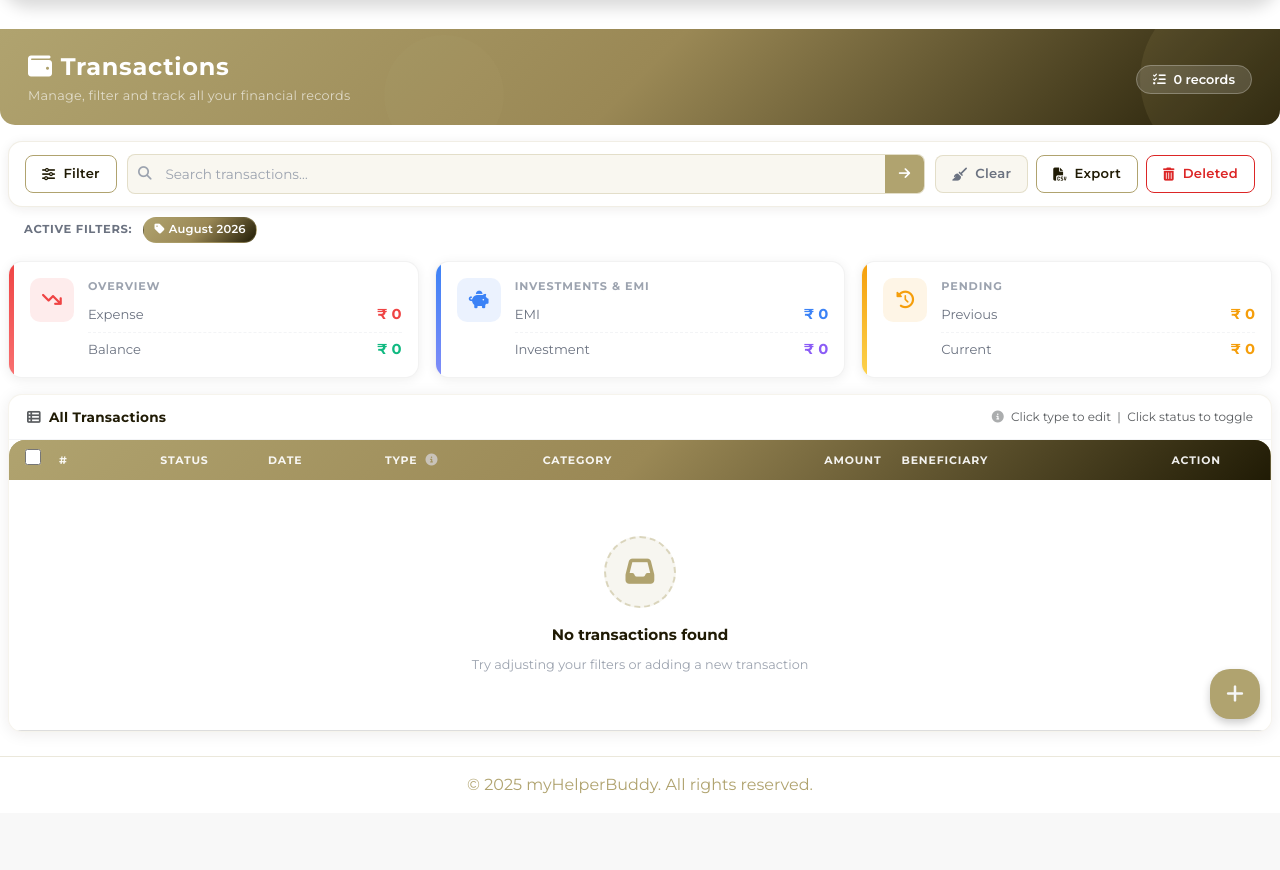
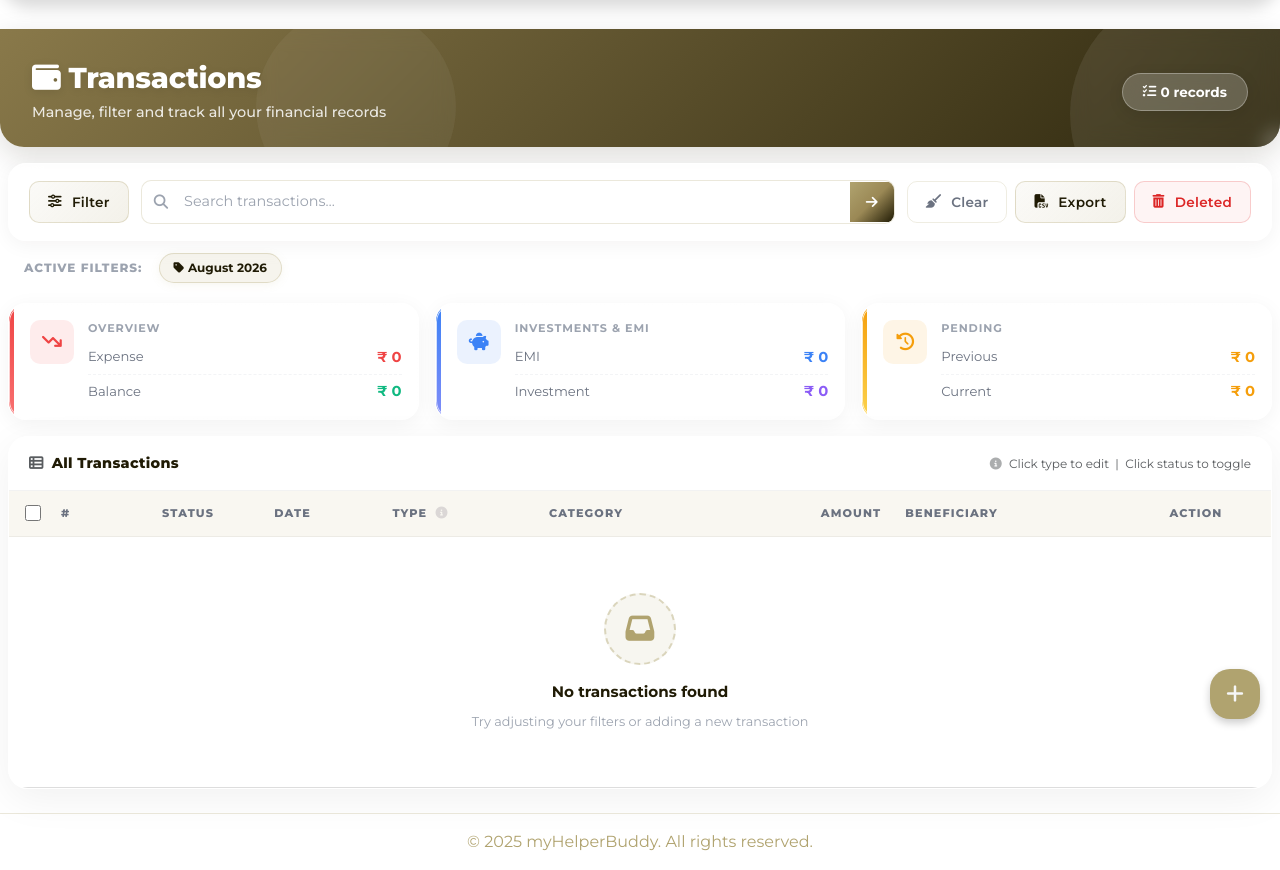
Before and after one commit to goodluckyash04/myHelperBuddy, a Django app: page /transaction-detail/ in a window 1280 px wide. Shown: the part 61-931 px from the top of the page. Before the commit the page ends 855 px from the top, so only its background shows below. Run offline with Django 4.2, Linux system fonts and the light colour scheme; the visitor is signed in with stand-in values (Sample User, id 1); data comes from the database, SQL or seed files in the repository; some libraries are stand-ins or nearby versions; some web fonts are replaced.

Commit message:
feat: add transaction management UI components including detailed table, filter grids, and summary templates

```diff
--- a/accounts/templates/transaction/filter_grid.html
+++ b/accounts/templates/transaction/filter_grid.html
@@ -62,16 +62,17 @@
 <style>
 /* ── Toolbar Wrapper ─────────────────────────────────────── */
 .txn-toolbar-wrap {
-    background: #fff;
-    border-radius: 14px;
-    box-shadow: 0 2px 12px rgba(32, 27, 5, 0.08);
-    border: 1px solid rgba(176, 163, 111, 0.18);
-    padding: 12px 16px;
+    background: rgba(255, 255, 255, 0.85);
+    backdrop-filter: blur(15px);
+    border-radius: 18px;
+    box-shadow: 0 4px 20px rgba(32, 27, 5, 0.05);
+    border: 1px solid rgba(255, 255, 255, 0.8);
+    padding: 16px 20px;
 }
 .txn-toolbar {
     display: flex;
     align-items: center;
-    gap: 10px;
+    gap: 12px;
     flex-wrap: wrap;
 }
 
@@ -80,51 +81,53 @@
     display: inline-flex;
     align-items: center;
     justify-content: center;
-    gap: 4px;
-    padding: 8px 16px;
-    border-radius: 8px;
-    font-size: 0.82rem;
+    gap: 6px;
+    padding: 10px 18px;
+    border-radius: 10px;
+    font-size: 0.85rem;
     font-weight: 600;
     border: 1.5px solid transparent;
     cursor: pointer;
     text-decoration: none;
     white-space: nowrap;
-    transition: all 0.22s ease;
+    transition: all 0.3s cubic-bezier(0.4, 0, 0.2, 1);
     letter-spacing: 0.02em;
 }
 .txn-tb-btn--primary {
-    background: #fff;
-    border-color: var(--primary);
+    background: linear-gradient(135deg, rgba(176,163,111,0.05), rgba(176,163,111,0.15));
+    border-color: rgba(176,163,111,0.3);
     color: var(--primary-dark);
 }
 .txn-tb-btn--primary:hover {
-    background: var(--primary);
+    background: linear-gradient(135deg, var(--primary) 0%, #9a8855 50%, var(--primary-dark) 100%);
     color: #fff;
-    box-shadow: 0 4px 12px rgba(176, 163, 111, 0.35);
-    transform: translateY(-1px);
+    border-color: transparent;
+    box-shadow: 0 6px 15px rgba(176, 163, 111, 0.25);
+    transform: translateY(-2px);
     text-decoration: none;
 }
 .txn-tb-btn--ghost {
-    background: #f9f7f0;
-    border-color: rgba(176, 163, 111, 0.3);
+    background: transparent;
+    border-color: rgba(176, 163, 111, 0.2);
     color: #6b7280;
 }
 .txn-tb-btn--ghost:hover {
-    background: #f1ede0;
+    background: rgba(176, 163, 111, 0.08);
     color: var(--primary-dark);
     border-color: var(--primary);
     text-decoration: none;
 }
 .txn-tb-btn--danger {
-    background: #fff;
-    border-color: #dc2626;
+    background: rgba(220, 38, 38, 0.05);
+    border-color: rgba(220, 38, 38, 0.2);
     color: #dc2626;
 }
 .txn-tb-btn--danger:hover {
-    background: #dc2626;
+    background: linear-gradient(135deg, #ef4444, #dc2626);
     color: #fff;
-    box-shadow: 0 4px 12px rgba(220, 38, 38, 0.28);
-    transform: translateY(-1px);
+    border-color: transparent;
+    box-shadow: 0 6px 15px rgba(220, 38, 38, 0.25);
+    transform: translateY(-2px);
     text-decoration: none;
 }
 
@@ -136,43 +139,44 @@
 .txn-search-wrap {
     display: flex;
     align-items: center;
-    background: #f9f7f0;
-    border: 1.5px solid rgba(176, 163, 111, 0.3);
-    border-radius: 8px;
+    background: rgba(255, 255, 255, 0.9);
+    border: 1.5px solid rgba(176, 163, 111, 0.25);
+    border-radius: 10px;
     overflow: hidden;
-    transition: border-color 0.2s, box-shadow 0.2s;
+    transition: all 0.3s ease;
 }
 .txn-search-wrap:focus-within {
     border-color: var(--primary);
-    box-shadow: 0 0 0 3px rgba(176, 163, 111, 0.18);
+    box-shadow: 0 0 0 4px rgba(176, 163, 111, 0.15);
+    transform: scale(1.01);
 }
 .txn-search-icon {
-    padding: 0 10px;
+    padding: 0 12px;
     color: #9ca3af;
-    font-size: 0.85rem;
+    font-size: 0.9rem;
     flex-shrink: 0;
 }
 .txn-search-input {
     flex: 1;
     border: none;
     background: transparent;
-    padding: 9px 4px;
-    font-size: 0.85rem;
+    padding: 10px 4px;
+    font-size: 0.9rem;
     color: var(--primary-dark);
     outline: none;
     font-family: inherit;
 }
 .txn-search-input::placeholder { color: #9ca3af; }
 .txn-search-btn {
-    background: var(--primary);
+    background: linear-gradient(135deg, var(--primary) 0%, #9a8855 50%, var(--primary-dark) 100%);
     border: none;
-    padding: 9px 14px;
+    padding: 10px 16px;
     color: #fff;
     cursor: pointer;
-    transition: background 0.2s;
-    font-size: 0.82rem;
+    transition: opacity 0.2s;
+    font-size: 0.85rem;
 }
-.txn-search-btn:hover { background: #a1905e; }
+.txn-search-btn:hover { opacity: 0.9; }
 
 /* ── Actions group ───────────────────────────────────────── */
 .txn-tb-actions {
--- a/accounts/templates/transaction/transactionDetails.html
+++ b/accounts/templates/transaction/transactionDetails.html
@@ -68,28 +68,38 @@
 <style>
 /* ── Page Banner ─────────────────────────────────────────── */
 .txn-page-banner {
-    background: linear-gradient(135deg, var(--primary) 0%, #9a8855 50%, var(--primary-dark) 100%);
-    padding: 24px 28px 20px;
+    background: linear-gradient(-45deg, var(--primary-dark), #9a8855, var(--primary), #a69550);
+    background-size: 400% 400%;
+    animation: gradientBG 15s ease infinite;
+    padding: 32px 32px 24px;
     margin-bottom: 0;
     position: relative;
     overflow: hidden;
-    border-radius: 0 0 15px 15px;
+    border-radius: 0 0 24px 24px;
+    box-shadow: 0 10px 30px rgba(32, 27, 5, 0.15);
+}
+@keyframes gradientBG {
+    0% { background-position: 0% 50%; }
+    50% { background-position: 100% 50%; }
+    100% { background-position: 0% 50%; }
 }
 .txn-page-banner::before {
     content: '';
     position: absolute;
     top: -40px; right: -40px;
-    width: 180px; height: 180px;
+    width: 250px; height: 250px;
     border-radius: 50%;
-    background: rgba(176, 163, 111, 0.12);
+    background: rgba(255, 255, 255, 0.08);
+    backdrop-filter: blur(10px);
 }
 .txn-page-banner::after {
     content: '';
     position: absolute;
-    bottom: -30px; left: 30%;
-    width: 120px; height: 120px;
+    bottom: -60px; left: 20%;
+    width: 200px; height: 200px;
     border-radius: 50%;
-    background: rgba(176, 163, 111, 0.08);
+    background: rgba(255, 255, 255, 0.05);
+    backdrop-filter: blur(10px);
 }
 .txn-banner-content {
     display: flex;
@@ -99,50 +109,78 @@
     z-index: 1;
 }
 .txn-banner-title {
-    font-size: 1.5rem;
-    font-weight: 700;
+    font-size: 1.8rem;
+    font-weight: 800;
     color: #fff;
-    margin: 0 0 4px;
-    letter-spacing: 0.03em;
+    margin: 0 0 6px;
+    letter-spacing: -0.01em;
+    text-shadow: 0 2px 10px rgba(0,0,0,0.1);
 }
 .txn-banner-subtitle {
-    font-size: 0.8rem;
-    color: rgba(255,255,255,0.65);
+    font-size: 0.9rem;
+    color: rgba(255,255,255,0.85);
     margin: 0;
-    letter-spacing: 0.02em;
+    font-weight: 500;
 }
 .txn-count-chip {
-    background: rgba(255,255,255,0.15);
-    backdrop-filter: blur(8px);
-    border: 1px solid rgba(255,255,255,0.25);
+    display: inline-flex;
+    align-items: center;
+    background: rgba(255,255,255,0.2);
+    backdrop-filter: blur(12px);
+    border: 1px solid rgba(255,255,255,0.3);
     border-radius: 50px;
-    padding: 6px 16px;
+    padding: 8px 20px;
     color: #fff;
-    font-size: 0.8rem;
-    font-weight: 600;
-    white-space: nowrap;
+    font-size: 0.85rem;
+    font-weight: 700;
+    box-shadow: 0 4px 15px rgba(0,0,0,0.1);
 }
 
 /* ── Active Filter Badges ────────────────────────────────── */
 .txn-filter-label {
-    font-size: 0.72rem;
+    font-size: 0.75rem;
     text-transform: uppercase;
-    font-weight: 700;
-    color: #6b7280;
-    letter-spacing: 0.06em;
-    margin-right: 4px;
+    font-weight: 800;
+    color: #9ca3af;
+    letter-spacing: 0.08em;
+    margin-right: 8px;
 }
 .txn-filter-badge {
-    display: inline-block;
-    background: linear-gradient(135deg, var(--primary) 0%, #9a8855 50%, var(--primary-dark) 100%);
-    color: #ffffff;
-    font-size: 0.72rem;
-    font-weight: 600;
+    display: inline-flex;
+    align-items: center;
+    background: rgba(176, 163, 111, 0.12);
+    color: var(--primary-dark);
+    font-size: 0.75rem;
+    font-weight: 700;
     border-radius: 50px;
-    padding: 3px 10px;
-    margin: 2px 3px;
-    border: 1px solid rgba(176,163,111,0.4);
-    letter-spacing: 0.02em;
+    padding: 5px 14px;
+    margin: 4px 4px;
+    border: 1px solid rgba(176, 163, 111, 0.3);
+    box-shadow: 0 2px 10px rgba(176, 163, 111, 0.1);
+    backdrop-filter: blur(4px);
+    transition: transform 0.2s, box-shadow 0.2s;
+}
+.txn-filter-badge:hover {
+    transform: translateY(-2px);
+    box-shadow: 0 4px 15px rgba(176, 163, 111, 0.2);
+}
+
+/* ── Responsive Adjustments ──────────────────────────────── */
+@media (max-width: 576px) {
+    .txn-banner-content {
+        flex-direction: column;
+        align-items: flex-start;
+        gap: 16px;
+    }
+    .txn-page-banner {
+        padding: 24px 24px 20px;
+    }
+    .txn-banner-title {
+        font-size: 1.5rem;
+    }
+    .txn-count-chip {
+        margin-top: 4px;
+    }
 }
 </style>
 
--- a/accounts/templates/transaction/transaction_detail_table.html
+++ b/accounts/templates/transaction/transaction_detail_table.html
@@ -151,10 +151,11 @@
 <style>
 /* ── Table Card ──────────────────────────────────────────── */
 .txn-table-card {
-    background: #fff;
-    border-radius: 14px;
-    box-shadow: 0 2px 16px rgba(32, 27, 5, 0.08);
-    border: 1px solid rgba(176, 163, 111, 0.12);
+    background: rgba(255, 255, 255, 0.9);
+    backdrop-filter: blur(20px);
+    border-radius: 20px;
+    box-shadow: 0 10px 40px rgba(0, 0, 0, 0.06);
+    border: 1px solid rgba(255, 255, 255, 1);
     overflow: hidden;
     margin-bottom: 24px;
 }
@@ -164,14 +165,15 @@
     display: flex;
     align-items: center;
     justify-content: space-between;
-    padding: 12px 18px;
-    border-bottom: 1px solid #f3f4f6;
+    padding: 16px 20px;
+    border-bottom: 1px solid rgba(0,0,0,0.05);
+    background: rgba(255,255,255,0.4);
     flex-wrap: wrap;
     gap: 8px;
 }
 .txn-table-section-title {
-    font-size: 0.85rem;
-    font-weight: 700;
+    font-size: 0.9rem;
+    font-weight: 800;
     color: var(--primary-dark);
     letter-spacing: 0.02em;
 }
@@ -195,8 +197,8 @@
 
 /* ── Table Head ──────────────────────────────────────────── */
 .txn-thead {
-    background: linear-gradient(135deg, var(--primary) 0%, #9a8855 50%, var(--primary-dark) 100%) !important;
-    background-color: var(--primary) !important;
+    background: rgba(249, 247, 240, 0.9) !important;
+    backdrop-filter: blur(10px);
     z-index: 1;
 }
 /* Override global th{} rule from style.css */
@@ -204,16 +206,15 @@
 .txn-thead tr th {
     background: transparent !important;
     background-color: transparent !important;
-    color: rgba(255, 255, 255, 0.92) !important;
-    border-bottom: none !important;
+    color: #6b7280 !important;
+    border-bottom: 1px solid rgba(0,0,0,0.05) !important;
 }
 .txn-th {
-    color: rgba(255,255,255,0.8) !important;
-    font-size: 0.68rem !important;
+    font-size: 0.7rem !important;
     text-transform: uppercase;
-    letter-spacing: 0.08em;
-    font-weight: 700 !important;
-    padding: 12px 10px !important;
+    letter-spacing: 0.1em;
+    font-weight: 800 !important;
+    padding: 14px 12px !important;
     border-bottom: none !important;
     white-space: nowrap;
 }
@@ -232,13 +233,18 @@
 }
 
 /* ── Rows ────────────────────────────────────────────────── */
-.txn-table { border-collapse: separate; border-spacing: 0; border-radius: 16px 16px 0 0; overflow: hidden; }
+.txn-table { border-collapse: separate; border-spacing: 0; }
 .txn-row {
     border-left: 4px solid transparent;
-    transition: background 0.15s, border-color 0.15s;
+    transition: all 0.2s ease;
+    background: transparent !important;
 }
-.txn-row:hover { background: #fafaf8 !important; }
-.txn-row td { border-bottom: 1px solid #f3f4f6 !important; padding: 10px 10px !important; }
+.txn-row:hover {
+    background: #fff !important;
+    transform: translateX(4px);
+    box-shadow: -4px 4px 15px rgba(0,0,0,0.03);
+}
+.txn-row td { border-bottom: 1px solid rgba(0,0,0,0.03) !important; padding: 12px 10px !important; }
 .txn-row:last-child td { border-bottom: none !important; }
 
 /* Row left-border by type */
@@ -249,8 +255,8 @@
 
 /* ── Cells ───────────────────────────────────────────────── */
 .txn-serial { color: #9ca3af; font-size: 0.8rem; }
-.txn-date   { font-size: 0.82rem; font-weight: 600; color: #374151; white-space: nowrap; }
-.txn-beneficiary { font-size: 0.82rem; color: #6b7280; }
+.txn-date   { font-size: 0.85rem; font-weight: 600; color: #374151; white-space: nowrap; }
+.txn-beneficiary { font-size: 0.85rem; color: #6b7280; font-weight: 500; }
 
 .txn-type-link {
     font-weight: 700;
--- a/accounts/templates/transaction/transaction_summary.html
+++ b/accounts/templates/transaction/transaction_summary.html
@@ -84,21 +84,34 @@
 <style>
 /* ── Stat Card ─────────────────────────────────────────────── */
 .txn-stat-card {
-    background: #fff;
-    border-radius: 14px;
-    box-shadow: 0 2px 12px rgba(32, 27, 5, 0.07);
+    background: rgba(255, 255, 255, 0.85);
+    backdrop-filter: blur(20px);
+    border-radius: 18px;
+    box-shadow: 0 4px 20px rgba(0, 0, 0, 0.05);
     overflow: hidden;
     display: flex;
     position: relative;
-    transition: transform 0.22s ease, box-shadow 0.22s ease;
-    border: 1px solid rgba(0,0,0,0.05);
+    transition: transform 0.3s cubic-bezier(0.4, 0, 0.2, 1), box-shadow 0.3s cubic-bezier(0.4, 0, 0.2, 1);
+    border: 1px solid rgba(255, 255, 255, 1);
+}
+.txn-stat-card::before {
+    content: '';
+    position: absolute;
+    top: 0; left: 0; right: 0; bottom: 0;
+    border-radius: 18px;
+    padding: 1px;
+    background: linear-gradient(135deg, rgba(255,255,255,0.8), rgba(255,255,255,0.2));
+    -webkit-mask: linear-gradient(#fff 0 0) content-box, linear-gradient(#fff 0 0);
+    -webkit-mask-composite: xor;
+    mask-composite: exclude;
+    pointer-events: none;
 }
 .txn-stat-card:hover {
-    transform: translateY(-4px);
+    transform: translateY(-6px) scale(1.01);
 }
-.txn-stat-card--danger:hover { box-shadow: 0 8px 24px rgba(239, 68, 68, 0.18); }
-.txn-stat-card--blue:hover   { box-shadow: 0 8px 24px rgba(59, 130, 246, 0.18); }
-.txn-stat-card--amber:hover  { box-shadow: 0 8px 24px rgba(245, 158, 11, 0.18); }
+.txn-stat-card--danger:hover { box-shadow: 0 15px 35px rgba(239, 68, 68, 0.2); }
+.txn-stat-card--blue:hover   { box-shadow: 0 15px 35px rgba(59, 130, 246, 0.2); }
+.txn-stat-card--amber:hover  { box-shadow: 0 15px 35px rgba(245, 158, 11, 0.2); }
 
 /* Left accent bar */
 .txn-stat-accent {
```
Also changed, not shown: accounts/templates/transaction/filterModal.html (+40 -31 lines).
